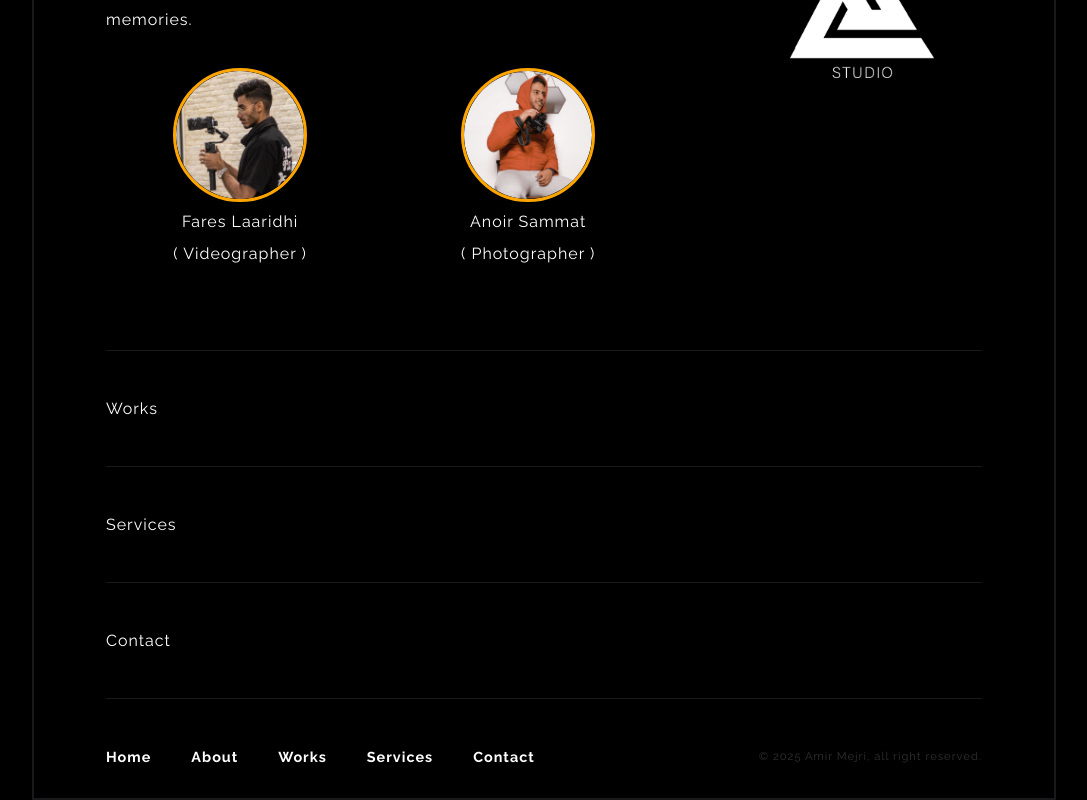
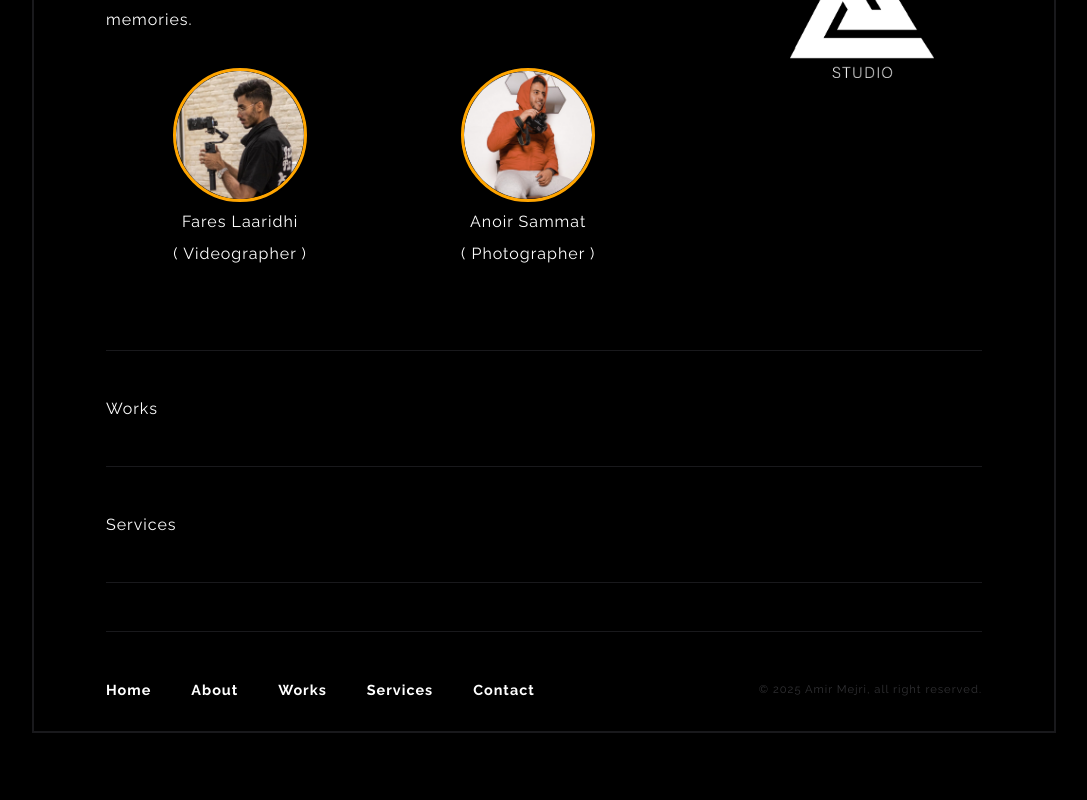
Before and after one commit to amirmejri96/CJ-Studio, a React (Create React App) app: page / in a window 1280 px wide. Shown: the part 1066-1866 px from the top of the page, without its empty margins (96-1183 px from the left). After the commit the page ends 1799 px from the top, so only its background shows below. Built offline with nearby package versions, Linux system fonts and the light colour scheme.

Commit message:
page contact

```diff
--- a/src/pages/Contact/Contact.js
+++ b/src/pages/Contact/Contact.js
@@ -3,7 +3,9 @@ import './Contact.css'
 
 const Contact = () => {
   return (
-    <div>Contact</div>
+    <section id='Contact'>
+
+    </section>
   )
 }
 
```
